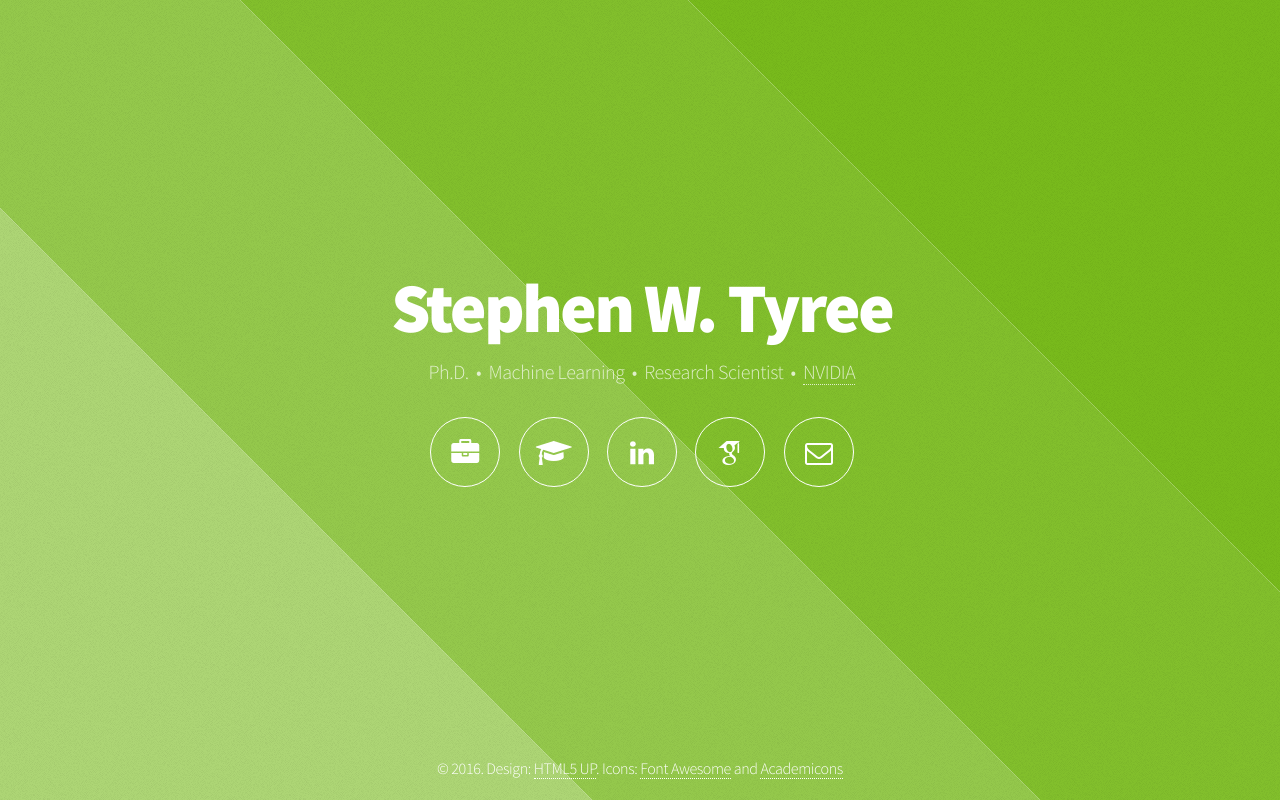
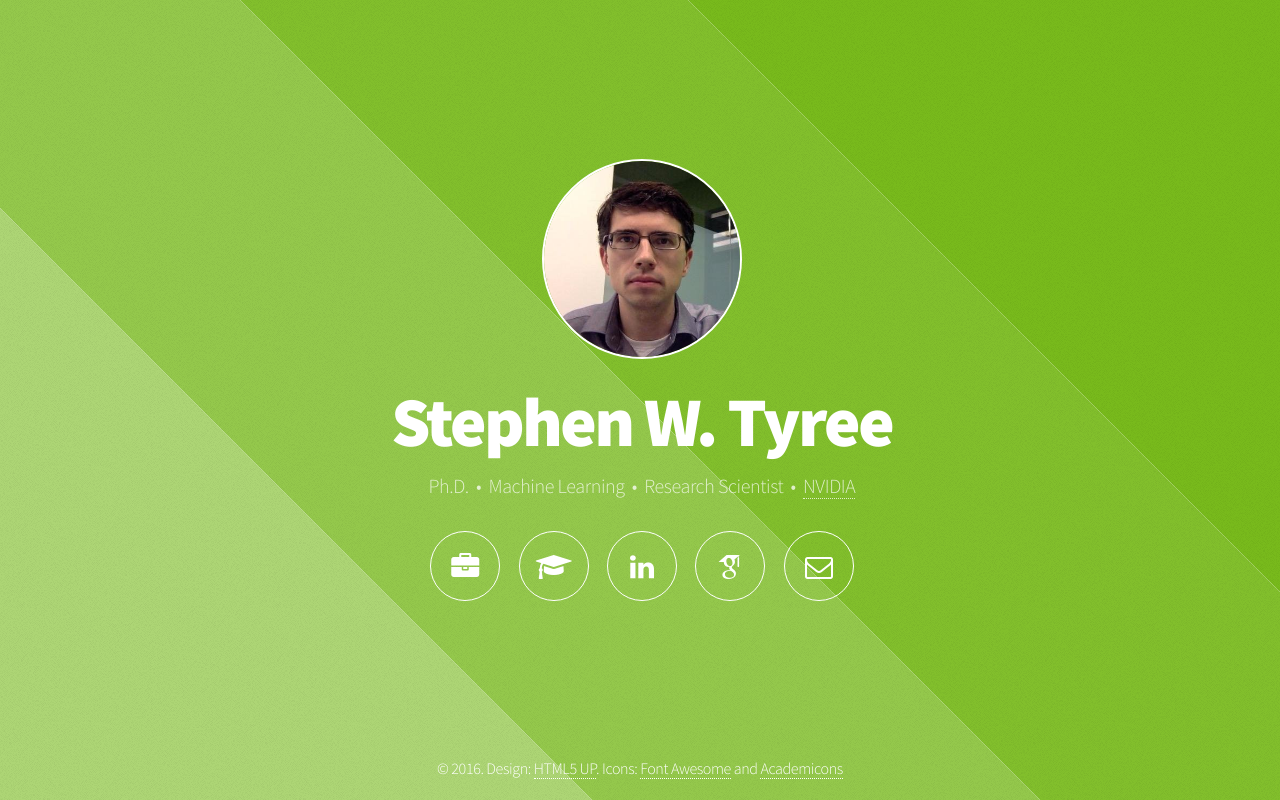
Before and after one commit to swtyree/swtyree.github.io, a plain HTML site: page index.html in a window 1280 px wide. Drawn offline with Linux system fonts and the light colour scheme; files whose address does not match are found by name.

Commit message:
Update index.html

```diff
--- a/index.html
+++ b/index.html
@@ -24,6 +24,7 @@
 
 				<!-- Header -->
 					<header id="header">
+						<img src="assets/css/images/stephen.jpg" alt="Stephen Tyree" style="border-radius: 50%;margin-bottom:20px;border:2px solid #ffffff" width="200px">
 						<h1>Stephen W. Tyree</h1>
 						<p>Ph.D. &nbsp;&bull;&nbsp; Machine Learning &nbsp;&bull;&nbsp; Research Scientist &nbsp;&bull;&nbsp; <a href="http://research.nvidia.com">NVIDIA</a></p>
 						<nav>
```
